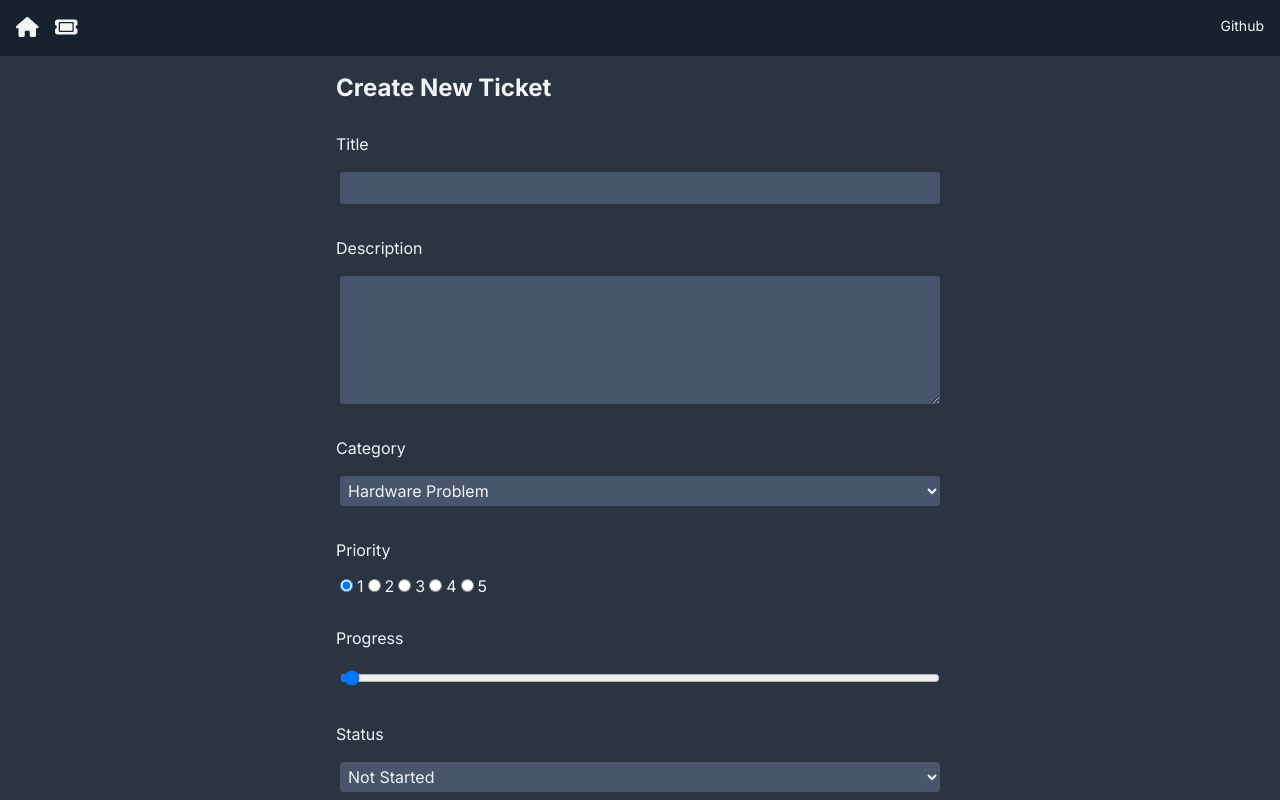
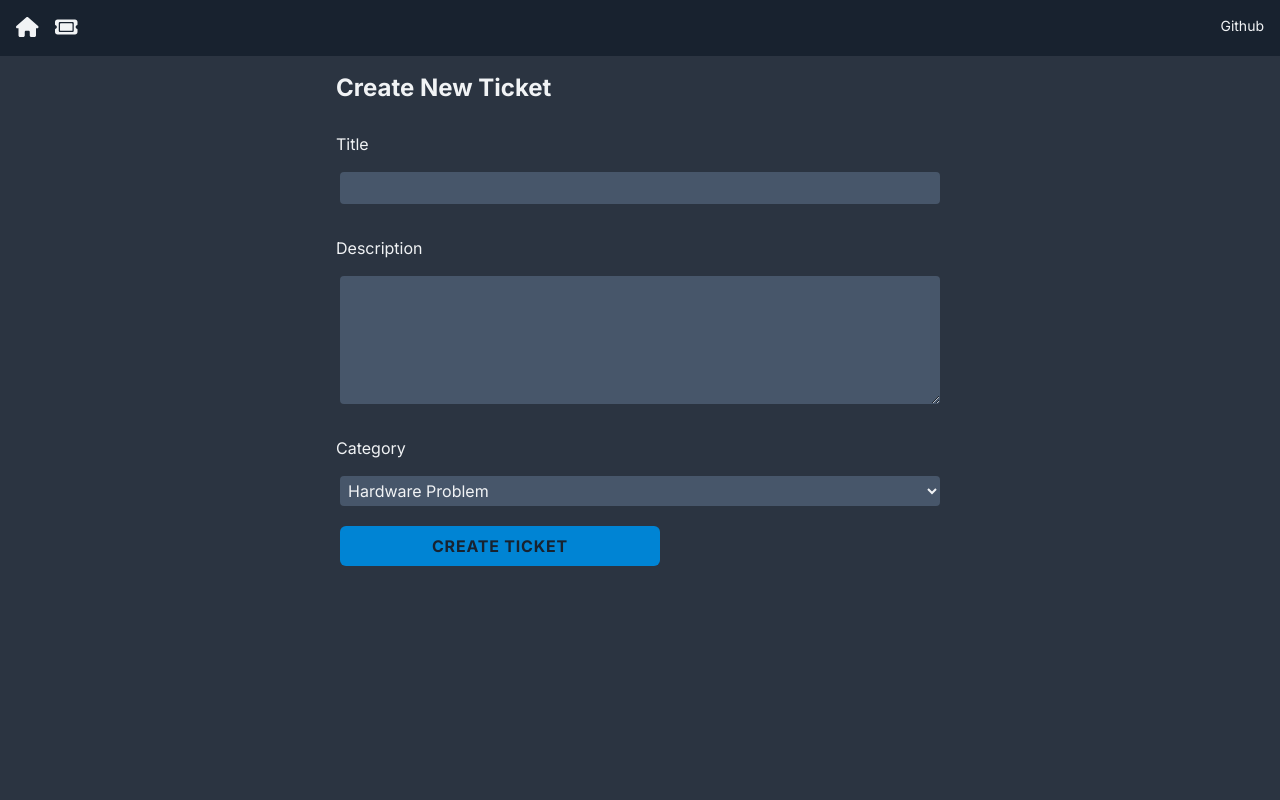
Before and after one commit to homayunmmdy/Magnitify, a Next.js app: page /TicketPage/new in a window 1280 px wide. Built offline with nearby package versions, Linux system fonts and the light colour scheme.

Commit message:
delete useless parts

```diff
--- a/app/(components)/DeleteBlock.jsx
+++ b/app/(components)/DeleteBlock.jsx
@@ -8,7 +8,7 @@ const DeleteBlock = ({ id }) => {
   const router = useRouter();
 
   const deleteTicket = async () => {
-    const res = await fetch(`https://ticket-system-beta.vercel.app/api/Tickets/${id}`, {
+    const res = await fetch(`http://localhost:3000/api/Tickets/${id}`, {
       method: "DELETE",
     });
     if (res.ok) {
--- a/app/(components)/EditTicketForm.jsx
+++ b/app/(components)/EditTicketForm.jsx
@@ -17,7 +17,6 @@ const EditTicketForm = ({ ticket }) => {
   if (EDITMODE) {
     startingTicketData["title"] = ticket.title;
     startingTicketData["description"] = ticket.description;
-    startingTicketData["priority"] = ticket.priority;
     startingTicketData["progress"] = ticket.progress;
     startingTicketData["status"] = ticket.status;
     startingTicketData["category"] = ticket.category;
@@ -110,71 +109,6 @@ const EditTicketForm = ({ ticket }) => {
             </option>
           ))}
         </select>
-
-        <label>Priority</label>
-        <div>
-          <input
-            id="priority-1"
-            name="priority"
-            type="radio"
-            onChange={handleChange}
-            value={1}
-            checked={formData.priority == 1}
-          />
-          <label>1</label>
-          <input
-            id="priority-2"
-            name="priority"
-            type="radio"
-            onChange={handleChange}
-            value={2}
-            checked={formData.priority == 2}
-          />
-          <label>2</label>
-          <input
-            id="priority-3"
-            name="priority"
-            type="radio"
-            onChange={handleChange}
-            value={3}
-            checked={formData.priority == 3}
-          />
-          <label>3</label>
-          <input
-            id="priority-4"
-            name="priority"
-            type="radio"
-            onChange={handleChange}
-            value={4}
-            checked={formData.priority == 4}
-          />
-          <label>4</label>
-          <input
-            id="priority-5"
-            name="priority"
-            type="radio"
-            onChange={handleChange}
-            value={5}
-            checked={formData.priority == 5}
-          />
-          <label>5</label>
-        </div>
-        <label>Progress</label>
-        <input
-          type="range"
-          id="progress"
-          name="progress"
-          value={formData.progress}
-          min="0"
-          max="100"
-          onChange={handleChange}
-        />
-        <label>Status</label>
-        <select name="status" value={formData.status} onChange={handleChange}>
-          <option value="not started">Not Started</option>
-          <option value="started">Started</option>
-          <option value="done">Done</option>
-        </select>
         <input
           type="submit"
           className="btn max-w-xs"
--- a/app/(components)/PriorityDisplay.jsx
+++ /dev/null
@@ -1,39 +0,0 @@
-import { faFire } from "@fortawesome/free-solid-svg-icons";
-import { FontAwesomeIcon } from "@fortawesome/react-fontawesome";
-
-const PriorityDisplay = ({ priority }) => {
-  return (
-    <div className="flex justify-start align-baseline">
-      <FontAwesomeIcon
-        icon={faFire}
-        className={` pr-1 ${
-          priority > 0 ? " text-red-400" : " text-slate-400"
-        }`}
-      />
-      <FontAwesomeIcon
-        icon={faFire}
-        className={` pr-1 ${
-          priority > 1 ? " text-red-400" : " text-slate-400"
-        }`}
-      />
-      <FontAwesomeIcon
-        icon={faFire}
-        className={`  pr-1 ${
-          priority > 2 ? " text-red-400" : " text-slate-400"
-        }`}
-      />
-      <FontAwesomeIcon
-        icon={faFire}
-        className={` pr-1 ${
-          priority > 3 ? " text-red-400" : " text-slate-400"
-        }`}
-      />
-      <FontAwesomeIcon
-        icon={faFire}
-        className={` ${priority > 4 ? " text-red-400" : " text-slate-400"}`}
-      />
-    </div>
-  );
-};
-
-export default PriorityDisplay;
--- a/app/(components)/ProgressDisplay.jsx
+++ /dev/null
@@ -1,12 +0,0 @@
-const ProgressDisplay = ({ progress }) => {
-  return (
-    <div className="w-full bg-gray-200 rounded-full h-2.5 dark:bg-gray-700">
-      <div
-        className="bg-blue-600 h-2.5 rounded-full"
-        style={{ width: `${progress}%` }}
-      ></div>
-    </div>
-  );
-};
-
-export default ProgressDisplay;
--- a/app/(components)/StatusDisplay.jsx
+++ /dev/null
@@ -1,32 +0,0 @@
-const StatusDisplay = ({ status }) => {
-  const getColor = (status) => {
-    let color;
-    switch (status) {
-      case "done":
-        color = "bg-green-200";
-        return color;
-
-      case "started":
-        color = "bg-yellow-200";
-        return color;
-
-      case "not started":
-        color = "bg-red-200";
-        return color;
-      default:
-        color = "bg-slate-700";
-    }
-    return color;
-  };
-  return (
-    <span
-      className={`inline-block  rounded-full px-2 py-1 text-xs font-semibold text-gray-700 ${getColor(
-        status
-      )}`}
-    >
-      {status}
-    </span>
-  );
-};
-
-export default StatusDisplay;
--- a/app/(components)/TicketCard.jsx
+++ b/app/(components)/TicketCard.jsx
@@ -1,7 +1,3 @@
-import StatusDisplay from "./StatusDisplay";
-import PriorityDisplay from "./PriorityDisplay";
-import DeleteBlock from "./DeleteBlock";
-import ProgressDisplay from "./ProgressDisplay";
 import Link from "next/link";
 
 const TicketCard = ({ ticket }) => {
@@ -25,12 +21,6 @@ const TicketCard = ({ ticket }) => {
 
   return (
     <div className="flex flex-col hover:bg-card-hover bg-card rounded-md shadow-lg p-3 m-2">
-      <div className="flex mb-3">
-        <PriorityDisplay priority={ticket.priority} />
-        <div className="ml-auto">
-          <DeleteBlock id={ticket._id} />
-        </div>
-      </div>
       <Link href={`/TicketPage/${ticket._id}`} style={{ display: "contents" }}>
         <h4 className="mb-1">{ticket.title}</h4>
         <hr className="h-px  border-0 bg-page mb-2 "></hr>
@@ -40,10 +30,6 @@ const TicketCard = ({ ticket }) => {
         <div className="flex mt-2">
           <div className="flex flex-col">
             <p className="text-xs  my-1">{createdDateTime}</p>
-            <ProgressDisplay progress={ticket.progress} />
-          </div>
-          <div className="ml-auto  flex items-end">
-            <StatusDisplay status={ticket.status} />
           </div>
         </div>
       </Link>
--- a/app/TicketPage/[id]/page.jsx
+++ b/app/TicketPage/[id]/page.jsx
@@ -2,7 +2,7 @@ import EditTicketForm from "@/app/(components)/EditTicketForm";
 
 const getTicketById = async (id) => {
   try {
-    const res = await fetch(`https://ticket-system-beta.vercel.app/api/Tickets/${id}`, {
+    const res = await fetch(`http://localhost:3000/api/Tickets/${id}`, {
       cache: "no-store",
     });
 
--- a/app/models/Ticket.js
+++ b/app/models/Ticket.js
@@ -8,10 +8,7 @@ const ticketSchema = new Schema(
     title: String,
     description: String,
     category: String,
-    priority: Number,
-    progress: Number,
-    status: String,
-    active: Boolean,
+    body: String,
   },
   {
     timestamps: true,
--- a/app/page.jsx
+++ b/app/page.jsx
@@ -3,7 +3,7 @@ import TicketCard from "./(components)/TicketCard";
 
 const getTickets = async () => {
   try {
-    const res = await fetch("https://ticket-system-beta.vercel.app/api/Tickets", {
+    const res = await fetch("http://localhost:3000/api/Tickets", {
       cache: "no-store",
     });
 
```
